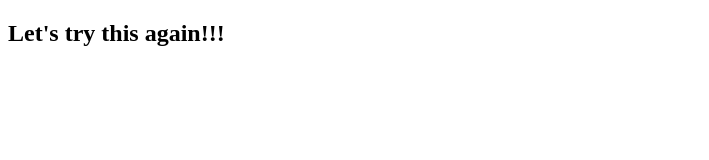
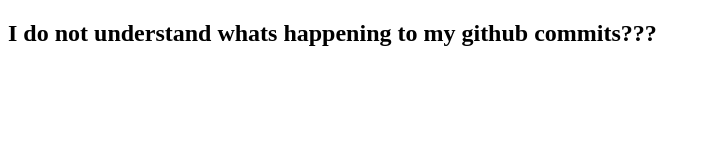
Before and after one commit to BenShigeruClark/test-repo, a plain HTML site: page index.html in a window 1280 px wide. Shown: the whole page, without its empty margins (0-709 px from the left). Drawn offline with Linux system fonts and the light colour scheme.

Commit message:
another commit

```diff
--- a/index.html
+++ b/index.html
@@ -4,7 +4,7 @@
         <title>Testing</title>
     </head>
     <body>
-        <H2>Let's try this again!!!</H2>
+        <H2>I do not understand whats happening to my github commits???</H2>
 
     </body>
 </html>
```
